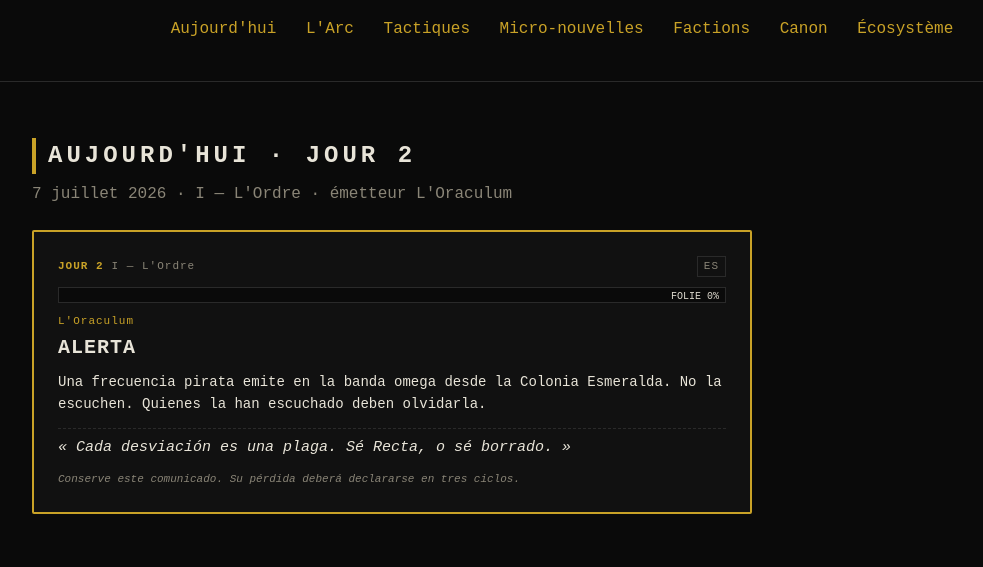
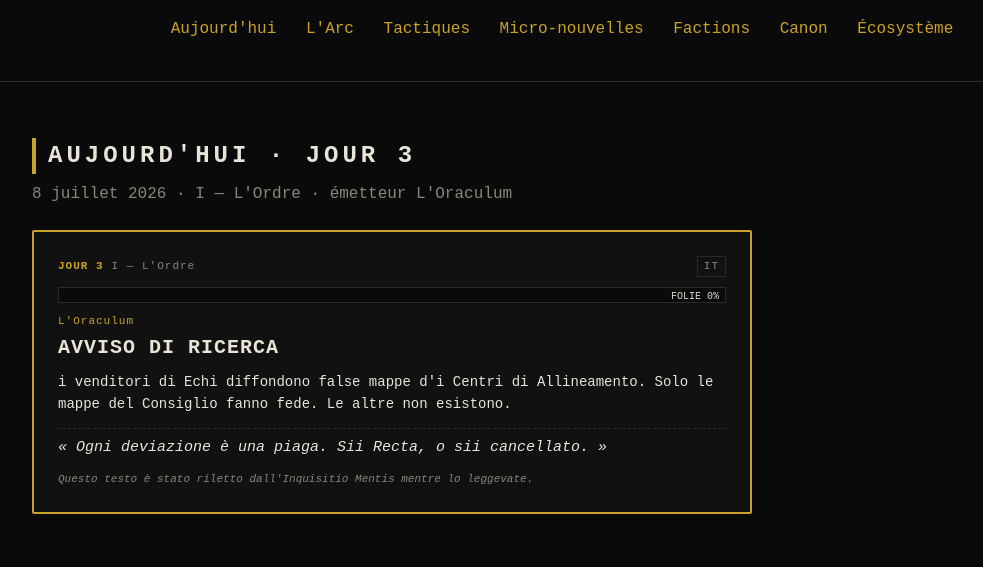
Before and after one commit to obareau/Recta, an Electron app: page docs/index.html in a window 1200 px wide. Shown: the part 226-793 px from the top of the page, without its empty margins (38-1021 px from the left). Drawn offline with Linux system fonts and the light colour scheme.

Commit message:
site: mise à jour du jour (2026-07-08) [auto]

```diff
--- a/docs/index.html
+++ b/docs/index.html
@@ -91,23 +91,23 @@ footer .ggr{max-width:560px;margin:0 auto 12px;font-style:italic}
 </header>
 <main class="wrap">
   <section id="today">
-    <h2>AUJOURD'HUI · JOUR 2</h2>
-    <p class="lede">7 juillet 2026 · I — L'Ordre · émetteur L'Oraculum</p>
+    <h2>AUJOURD'HUI · JOUR 3</h2>
+    <p class="lede">8 juillet 2026 · I — L'Ordre · émetteur L'Oraculum</p>
     <article class="beat today">
       <header>
-        <span class="day">JOUR 2</span>
+        <span class="day">JOUR 3</span>
         <span class="act">I — L'Ordre</span>
-        <span class="lang">ES</span>
+        <span class="lang">IT</span>
       </header>
       <div class="madness" title="folie 0%">
         <div class="bar" style="width:0%"></div>
         <span class="pct">FOLIE 0%</span>
       </div>
       <div class="emitter">L'Oraculum</div>
-      <h3>ALERTA</h3>
-      <p class="full">Una frecuencia pirata emite en la banda omega desde la Colonia Esmeralda. No la escuchen. Quienes la han escuchado deben olvidarla.</p>
-      <div class="devise">« Cada desviación es una plaga. Sé Recta, o sé borrado. »</div>
-      <div class="mention">Conserve este comunicado. Su pérdida deberá declararse en tres ciclos.</div>
+      <h3>AVVISO DI RICERCA</h3>
+      <p class="full">i venditori di Echi diffondono false mappe d'i Centri di Allineamento. Solo le mappe del Consiglio fanno fede. Le altre non esistono.</p>
+      <div class="devise">« Ogni deviazione è una piaga. Sii Recta, o sii cancellato. »</div>
+      <div class="mention">Questo testo è stato riletto dall'Inquisitio Mentis mentre lo leggevate.</div>
     </article>
   </section>
   <section id="arc"><h2>L'ARC — 100 JOURS</h2>
@@ -483,7 +483,7 @@ footer .ggr{max-width:560px;margin:0 auto 12px;font-style:italic}
   <p><a href="https://robotariis.com" style="color:var(--acc);text-decoration:none">robotariis.com</a> ·
      <a href="https://bsky.app/profile/robotariis.bsky.social" style="color:var(--acc);text-decoration:none">@robotariis.bsky.social</a> ·
      <a href="https://mastodon.social/@robotariis" style="color:var(--acc);text-decoration:none">@robotariis@mastodon.social</a></p>
-  <p>Généré le 2026-07-06 22:33 · tout est algorithmique</p>
+  <p>Généré le 2026-07-07 22:30 · tout est algorithmique</p>
 </footer>
 </body>
 </html>
```
